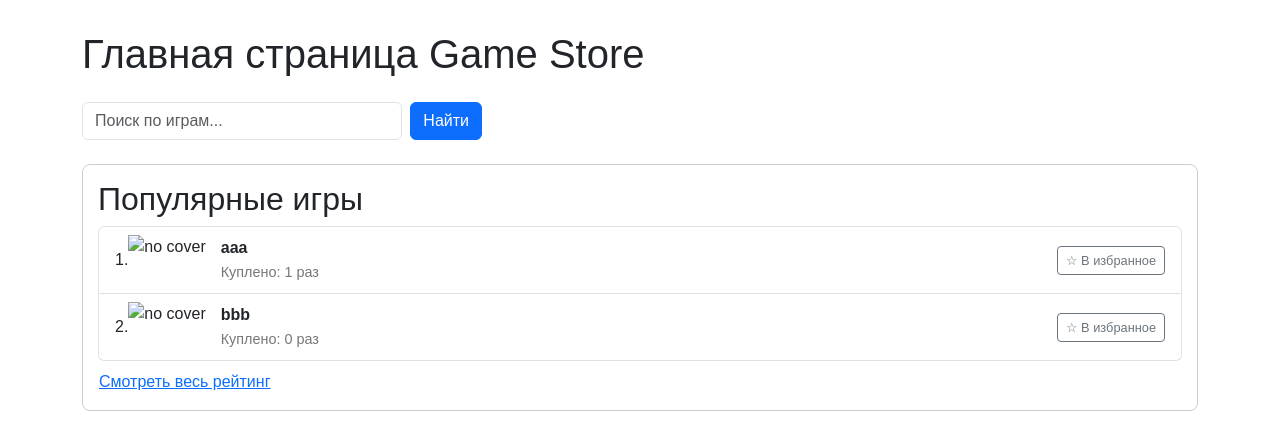
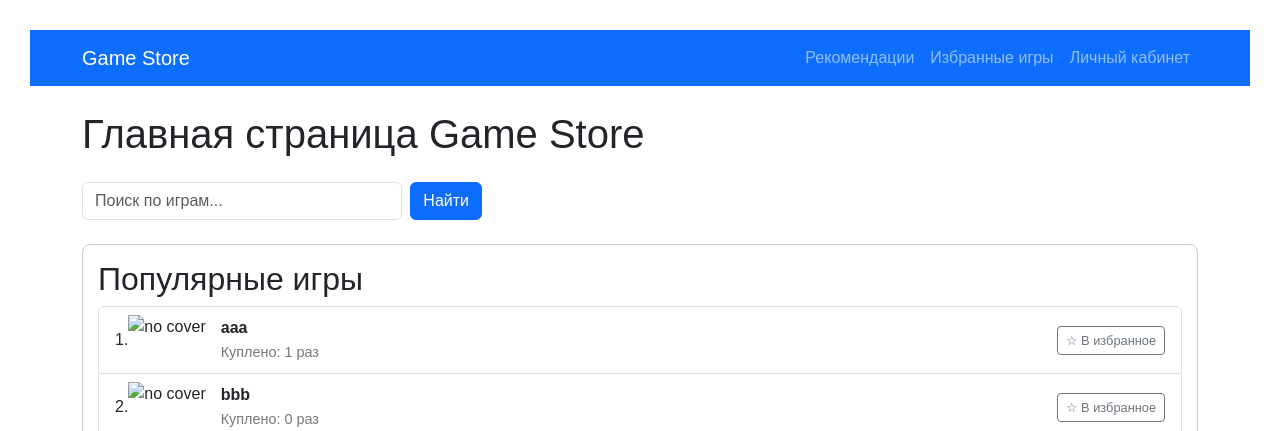
Before and after one commit to milkksi/site-game-store, a Django app: page / in a window 1280 px wide. Shown: the top 431 px of the page. Run offline with Django 5.2, Linux system fonts and the light colour scheme; data comes from the database, SQL or seed files in the repository; some libraries are stand-ins or nearby versions.

Commit message:
style: добавила шапку с вкладками на главную страницу

```diff
--- a/templates/home.html
+++ b/templates/home.html
@@ -16,6 +16,24 @@
     </style>
 </head>
 <body>
+<nav class="navbar navbar-expand-lg navbar-dark bg-primary mb-4">
+    <div class="container">
+        <a class="navbar-brand" href="/">Game Store</a>
+        <div class="collapse navbar-collapse">
+        <ul class="navbar-nav ms-auto">
+            <li class="nav-item">
+            <a class="nav-link" href="{% url 'recommendations' %}">Рекомендации</a>
+            </li>
+            <li class="nav-item">
+            <a class="nav-link" href="{% url 'favorite_games' %}">Избранные игры</a>
+            </li>
+            <li class="nav-item">
+            <a class="nav-link" href="{% url 'profile' %}">Личный кабинет</a>
+            </li>
+        </ul>
+        </div>
+    </div>
+    </nav>
 <div class="container mt-4">
 
     <h1 class="mb-4">Главная страница Game Store</h1>
```
